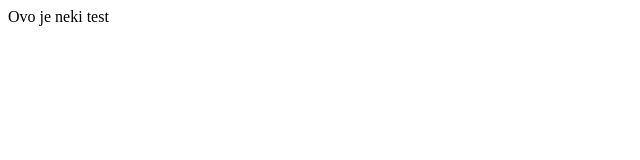
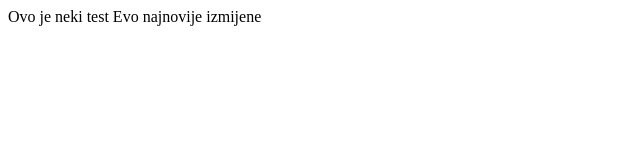
Before and after one commit to senkasija/juniordev-1, a plain HTML site: page index.html in a window 1280 px wide. Shown: the whole page, without its empty margins (0-640 px from the left). Drawn offline with Linux system fonts and the light colour scheme.

Commit message:
Najnovija izmijena

```diff
--- a/index.html
+++ b/index.html
@@ -8,5 +8,7 @@
 
 
 Ovo je neki test
+
+Evo najnovije izmijene
   </body>
 </html>
```
